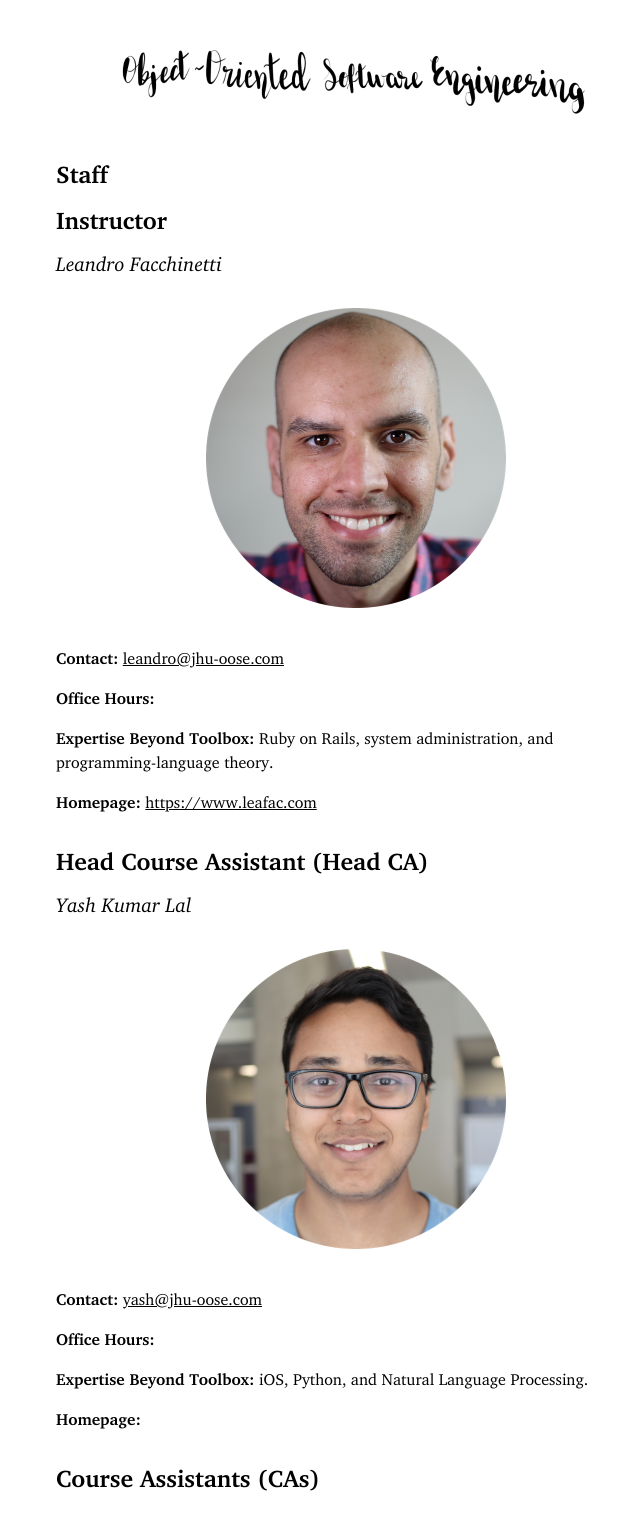
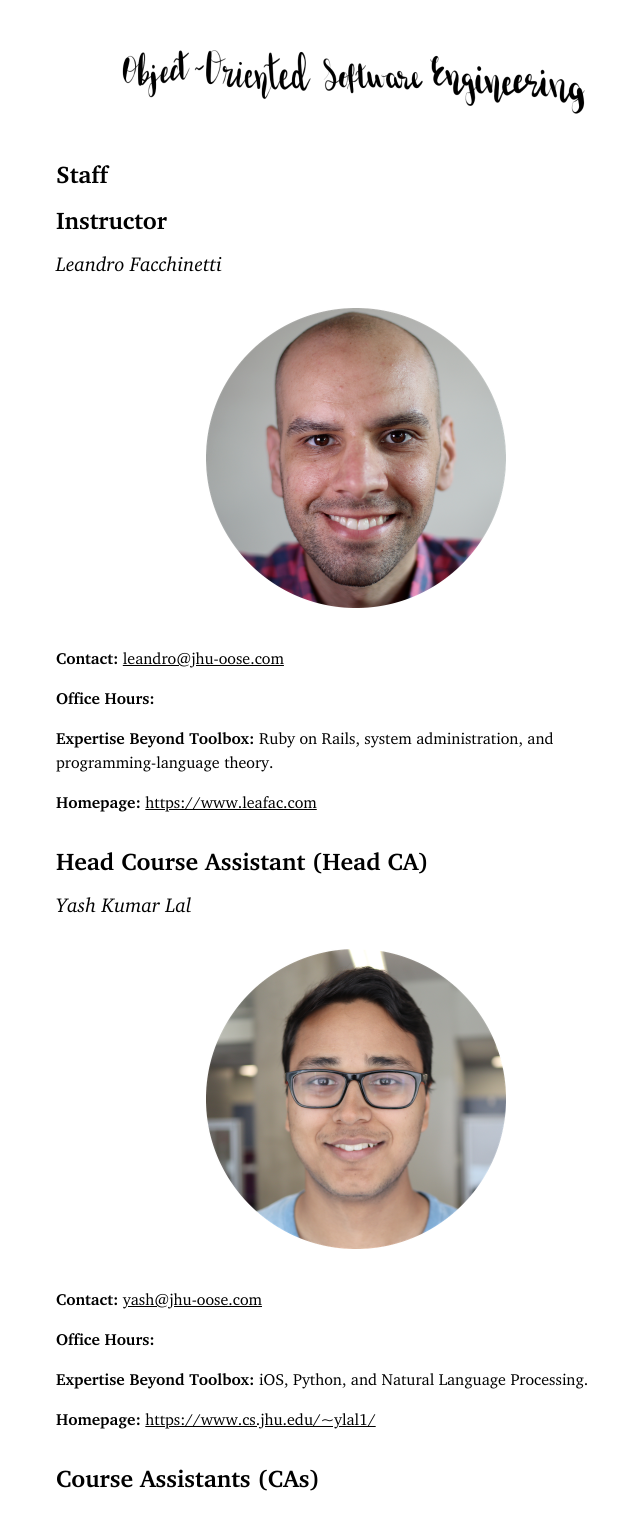
Before and after one commit to skemper/www.jhu-oose.com, a Jekyll site: the page built from staff/index.md, in a window 1280 px wide. Shown: the whole page, without its empty margins (284-924 px from the left). Built offline with Jekyll 4.4.1, drawn with Linux system fonts in a browser that asks for light colours; our own code applies the rules of GitHub Pages for plain Markdown files; part of the change alters nothing that is shown.

Commit message:
add my homepage link

```diff
--- a/staff/index.md
+++ b/staff/index.md
@@ -35,7 +35,7 @@ Yash Kumar Lal
 
 **Expertise Beyond Toolbox:** iOS, Python, and Natural Language Processing.
 
-**Homepage:** <!-- TODO: -->
+**Homepage:** <https://www.cs.jhu.edu/~ylal1/>
 
 Course Assistants (CAs)
 =======================
```
